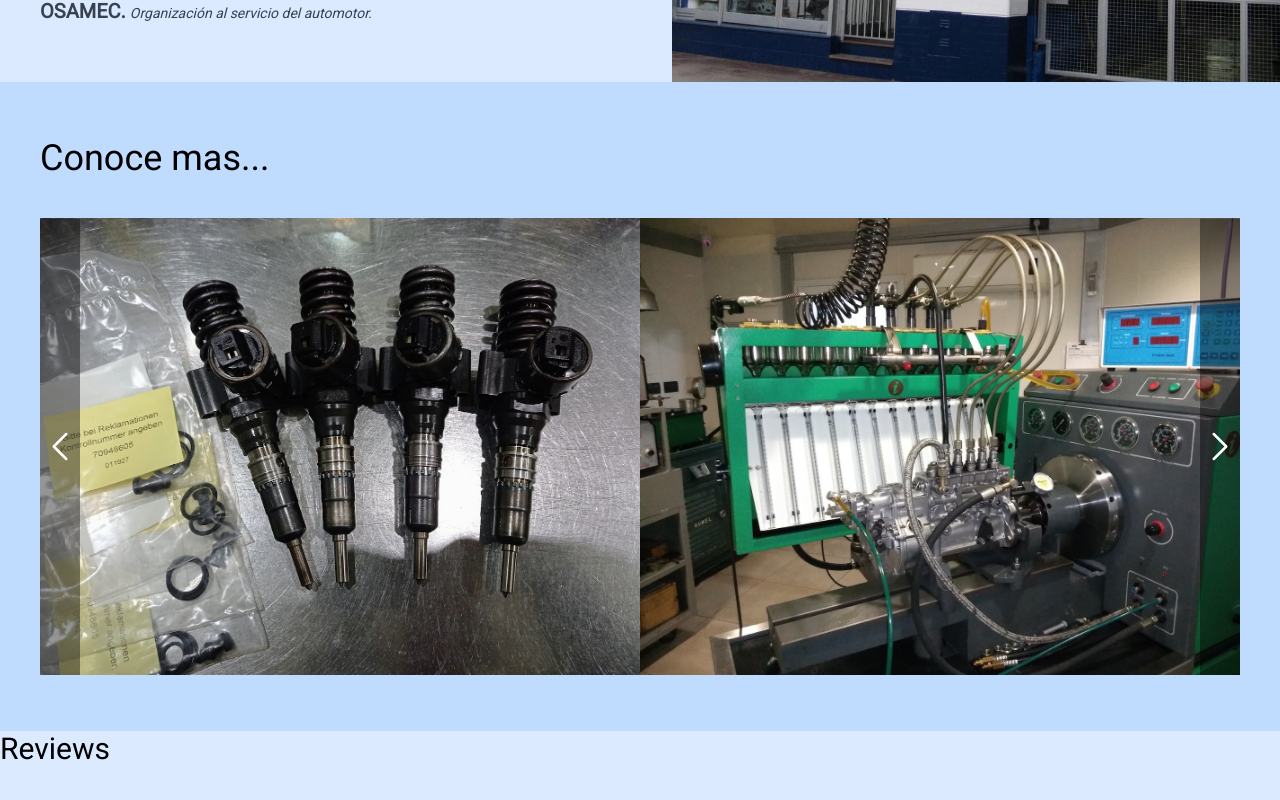
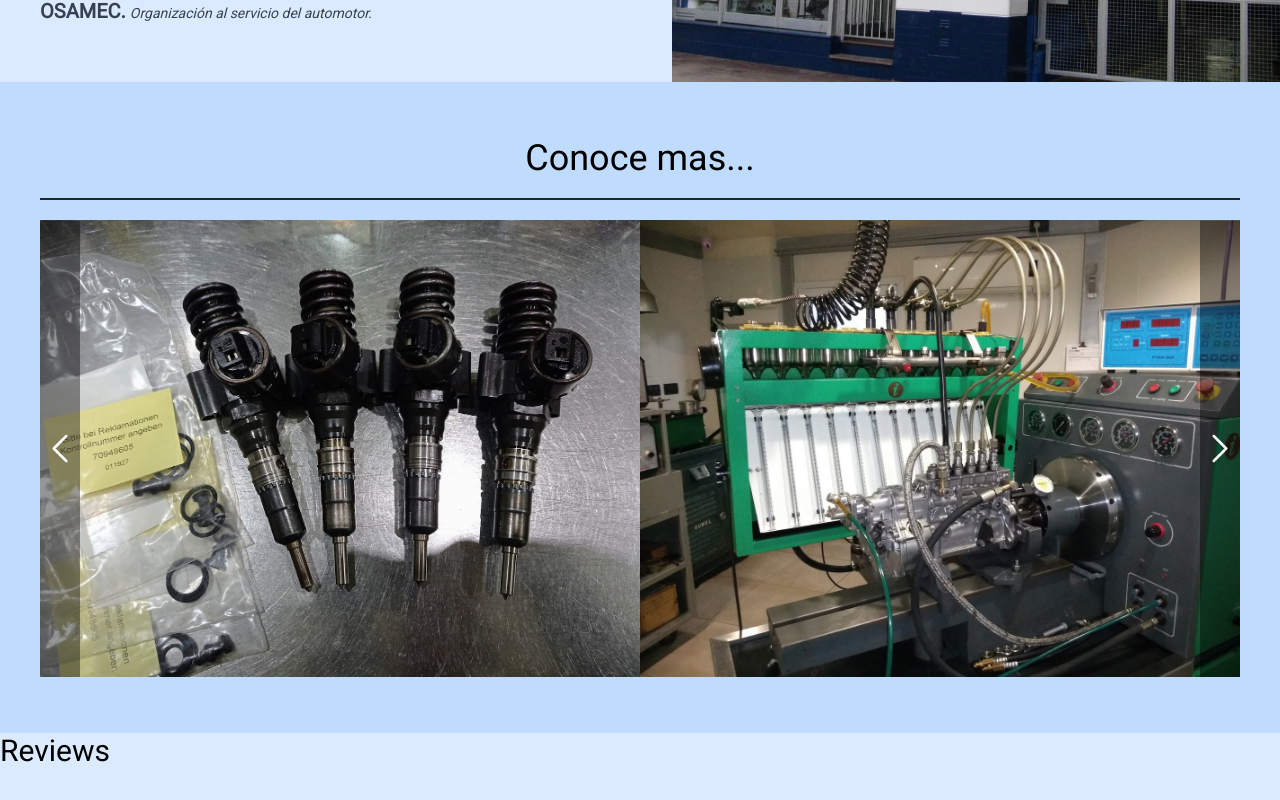
Before and after one commit to agusgonz/OSAMEC-dev, a Next.js app: page / in a window 1280 px wide. Shown: the part 1206-2006 px from the top of the page. Built offline with nearby package versions, Linux system fonts and the light colour scheme.

Commit message:
better gallery

```diff
--- a/src/components/Galeria/index.tsx
+++ b/src/components/Galeria/index.tsx
@@ -15,9 +15,19 @@ const index = () => {
           px-5
           py-14
           lg:px-10
+
         '
       >
-        <h2 className='text-4xl pb-10'>Conoce mas...</h2>
+        <h2 className='
+
+          text-3xl
+          sm:text-4xl
+          pb-5
+          text-center
+          border-b-2
+          mb-5
+          border-primaryCol
+        '>Conoce mas...</h2>
         <div
           className='
           overflow-hidden
```
